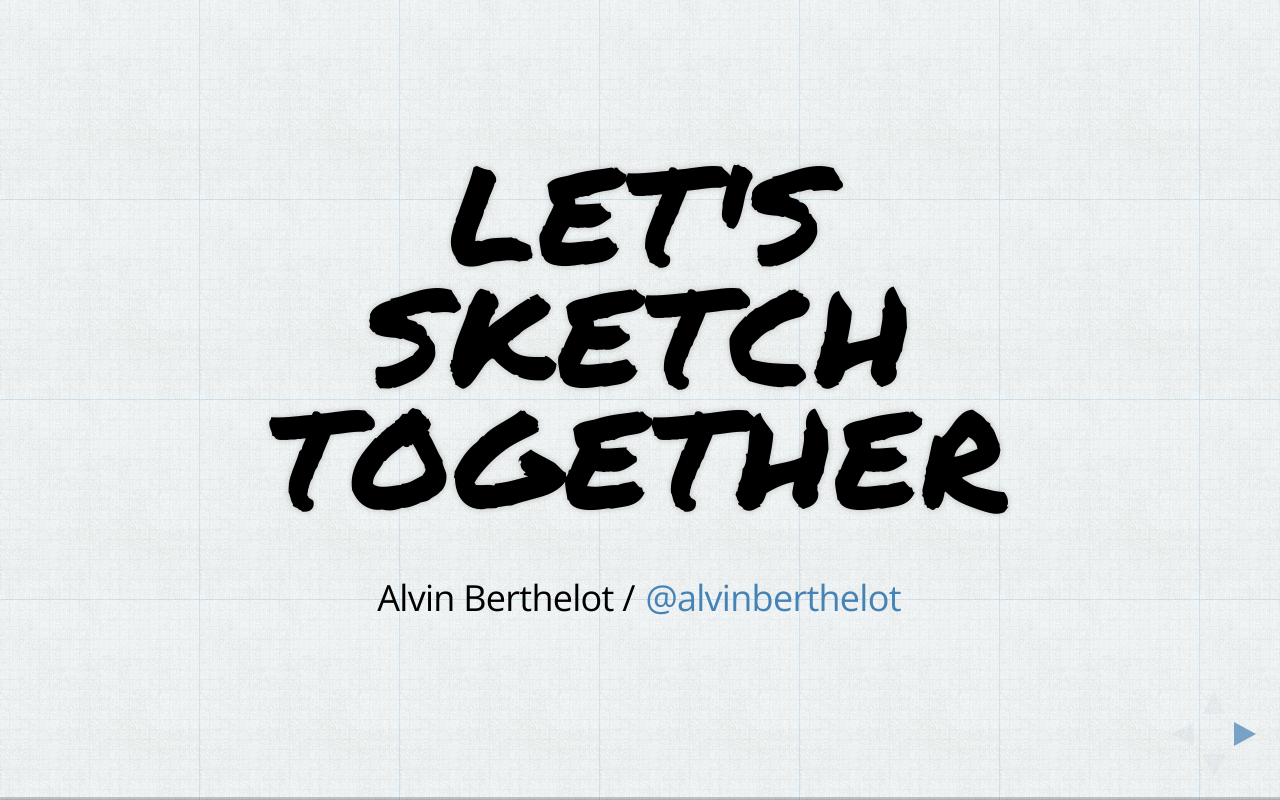
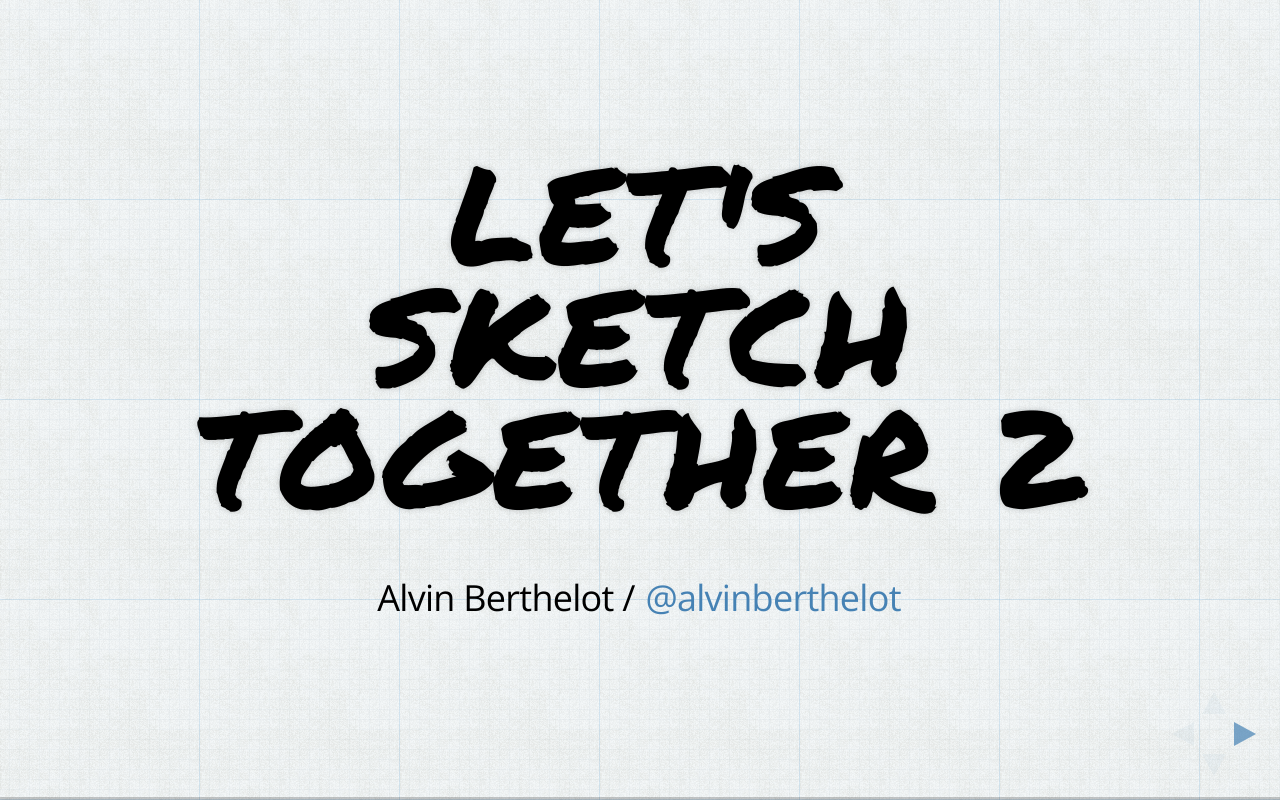
Before and after one commit to alvinberthelot/letssketchtogether, a website: page index.html in a window 1280 px wide. Drawn offline with nearby package versions, Linux system fonts and the light colour scheme; a web font is replaced by a local one.

Commit message:
Test poste boulot

```diff
--- a/index.html
+++ b/index.html
@@ -37,7 +37,7 @@
 			<!-- Any section element inside of this container is displayed as a slide -->
 			<div class="slides">
 				<section>
-					<h1>Let's sketch together</h1>
+					<h1>Let's sketch together 2</h1>
 					<p>
 						Alvin Berthelot / <a href="http://twitter.com/alvinBerthelot">@alvinberthelot</a>
 					</p>
```
